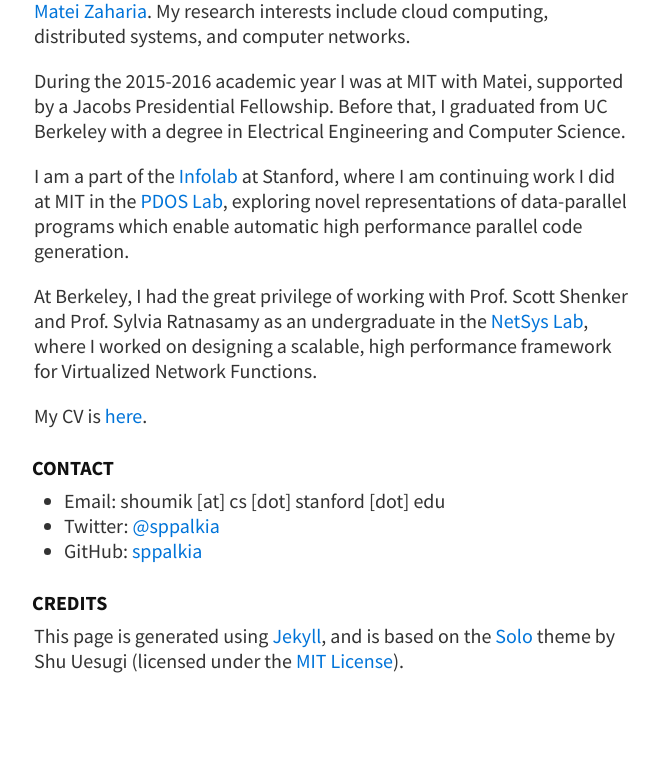
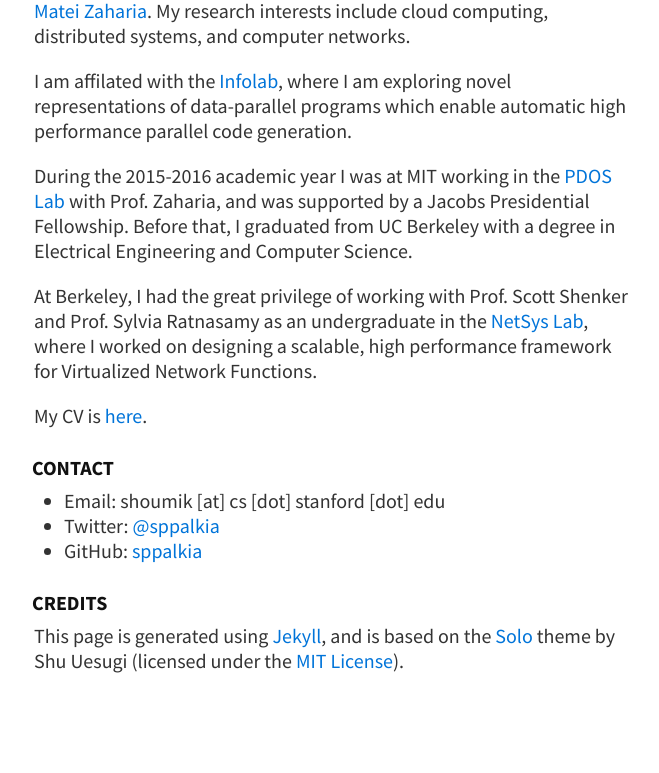
Before and after one commit to sppalkia/sppalkia.github.io, a Jekyll site: the page built from index.md, in a window 1280 px wide. Shown: the part 452-1225 px from the top of the page, without its empty margins (306-965 px from the left). Built offline with Jekyll 4.4.1, drawn with Linux system fonts in a browser that asks for light colours; some of the changed lines change nothing that is shown.

Commit message:
Text changes

```diff
--- a/_includes/text/intro.md
+++ /dev/null
@@ -1,7 +0,0 @@
-I am a second year Ph.D. student at Stanford University, advised by [Prof. Matei
-Zaharia](http://people.csail.mit.edu/matei/). My research interests include
-cloud computing, distributed systems, and computer networks.
-
-During the 2015-2016 academic year I was at MIT with Matei, supported by a
-Jacobs Presidential Fellowship. Before that, I graduated from UC Berkeley with
-a degree in Electrical Engineering and Computer Science.
--- a/_includes/text/research.md
+++ /dev/null
@@ -1,11 +0,0 @@
-I am a part of the [Infolab](http://infolab.stanford.edu) at Stanford, where I
-am continuing work I did at MIT in the [PDOS Lab](http://pdos.csail.mit.edu),
-exploring novel representations of data-parallel programs which enable
-automatic high performance parallel code generation.
-
-At Berkeley, I had the great privilege of working with Prof. Scott Shenker and
-Prof. Sylvia Ratnasamy as an undergraduate in the [NetSys
-Lab](http://netsys.cs.berkeley.edu), where I worked on designing a scalable,
-high performance framework for Virtualized Network Functions.
-
-My CV is [here](https://dl.dropboxusercontent.com/u/10572674/cv.pdf).
--- /dev/null
+++ b/_includes/text/text.md
@@ -0,0 +1,19 @@
+I am a second year Ph.D. student at Stanford University, advised by [Prof. Matei
+Zaharia](http://people.csail.mit.edu/matei/). My research interests include
+cloud computing, distributed systems, and computer networks.
+
+I am affilated with the [Infolab](http://infolab.stanford.edu), where I
+am exploring novel representations of data-parallel programs which enable
+automatic high performance parallel code generation.
+
+During the 2015-2016 academic year I was at MIT working in the [PDOS
+Lab](http://pdos.csail.mit.edu) with Prof. Zaharia, and was supported by a
+Jacobs Presidential Fellowship. Before that, I graduated from UC Berkeley with
+a degree in Electrical Engineering and Computer Science.
+
+At Berkeley, I had the great privilege of working with Prof. Scott Shenker and
+Prof. Sylvia Ratnasamy as an undergraduate in the [NetSys
+Lab](http://netsys.cs.berkeley.edu), where I worked on designing a scalable,
+high performance framework for Virtualized Network Functions.
+
+My CV is [here](https://dl.dropboxusercontent.com/u/10572674/cv.pdf).
--- a/index.md
+++ b/index.md
@@ -8,8 +8,7 @@ layout: default
   </div>
 </div>
 
-{% include text/intro.md %}
-{% include text/research.md %}
+{% include text/text.md %}
 
 ### Contact
 
```
